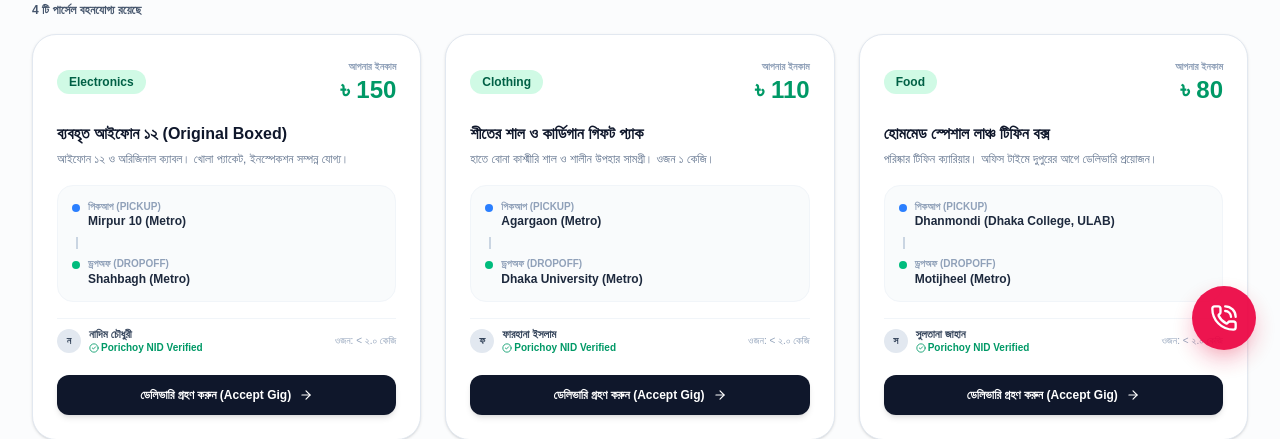
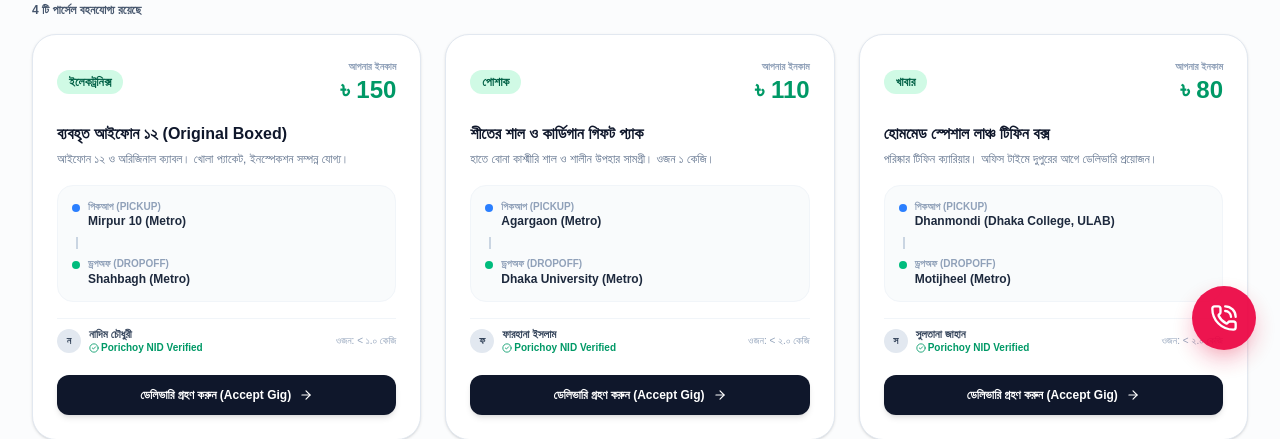
Before and after one commit to sarifulrana78/InsDel, a Next.js app in the folder client/: page /find-parcels in a window 1280 px wide. Shown: the part 426-865 px from the top of the page. Built offline with nearby package versions, Linux system fonts and the light colour scheme.

Commit message:
feat(find-parcels): implement dynamic English letter rendering for parcel feed cards

```diff
--- a/client/src/app/find-parcels/page.tsx
+++ b/client/src/app/find-parcels/page.tsx
@@ -239,7 +239,9 @@ export default function FindParcelsPage() {
         </div>
       ) : (
         <div className="grid md:grid-cols-2 lg:grid-cols-3 gap-6">
-          {availableParcels.map((parcel) => (
+          {availableParcels.map((parcel) => {
+            const loc = getLocalizedParcelText(parcel, language);
+            return (
               <div
                 key={parcel.id}
                 className="bg-white rounded-3xl border border-slate-200 shadow-sm hover:shadow-lg transition-all p-6 flex flex-col justify-between space-y-5 group"
@@ -249,10 +251,12 @@ export default function FindParcelsPage() {
                   {/* Header */}
                   <div className="flex items-center justify-between">
                     <span className="px-3 py-1 bg-emerald-100 text-emerald-800 text-xs font-bold rounded-full capitalize">
-                    {parcel.category}
+                      {loc.category}
                     </span>
                     <div className="text-right">
-                    <span className="text-[10px] text-slate-400 block font-semibold">আপনার ইনকাম</span>
+                      <span className="text-[10px] text-slate-400 block font-semibold">
+                        {language === 'BN' ? 'আপনার ইনকাম' : 'Your Earnings'}
+                      </span>
                       <span className="text-2xl font-black text-emerald-600">৳ {parcel.payoutBDT}</span>
                     </div>
                   </div>
@@ -260,10 +264,10 @@ export default function FindParcelsPage() {
                   {/* Title & Desc */}
                   <div>
                     <h3 className="text-base font-black text-slate-900 group-hover:text-emerald-600 transition">
-                    {parcel.title}
+                      {loc.title}
                     </h3>
                     <p className="text-xs text-slate-500 mt-1 line-clamp-2 leading-relaxed">
-                    {parcel.description}
+                      {loc.description}
                     </p>
                   </div>
 
@@ -272,7 +276,9 @@ export default function FindParcelsPage() {
                     <div className="flex items-start space-x-2">
                       <div className="w-2 h-2 rounded-full bg-blue-500 mt-1 shrink-0" />
                       <div>
-                      <span className="text-[10px] text-slate-400 block font-bold uppercase">পিকআপ (Pickup)</span>
+                        <span className="text-[10px] text-slate-400 block font-bold uppercase">
+                          {language === 'BN' ? 'পিকআপ (Pickup)' : 'PICKUP'}
+                        </span>
                         <span className="font-bold text-slate-800">{parcel.pickupLocation}</span>
                       </div>
                     </div>
@@ -280,7 +286,9 @@ export default function FindParcelsPage() {
                     <div className="flex items-start space-x-2">
                       <div className="w-2 h-2 rounded-full bg-emerald-500 mt-1 shrink-0" />
                       <div>
-                      <span className="text-[10px] text-slate-400 block font-bold uppercase">ড্রপঅফ (Dropoff)</span>
+                        <span className="text-[10px] text-slate-400 block font-bold uppercase">
+                          {language === 'BN' ? 'ড্রপঅফ (Dropoff)' : 'DROPOFF'}
+                        </span>
                         <span className="font-bold text-slate-800">{parcel.dropoffLocation}</span>
                       </div>
                     </div>
@@ -290,18 +298,18 @@ export default function FindParcelsPage() {
                   <div className="flex items-center justify-between pt-2 border-t border-slate-100 text-xs">
                     <div className="flex items-center space-x-2">
                       <div className="w-6 h-6 rounded-full bg-slate-200 text-slate-700 font-bold flex items-center justify-center text-[10px]">
-                      {parcel.senderName.slice(0, 1)}
+                        {loc.senderInitial}
                       </div>
                       <div>
-                      <span className="font-bold text-slate-700 block text-[11px]">{parcel.senderName}</span>
+                        <span className="font-bold text-slate-700 block text-[11px]">{loc.senderName}</span>
                         <span className="text-[10px] text-emerald-600 font-semibold flex items-center gap-0.5">
                           <CheckCircle2 className="w-2.5 h-2.5 inline" /> Porichoy NID Verified
                         </span>
                       </div>
                     </div>
 
-                  <span className="text-[10px] text-slate-400">
-                    ওজন: &lt; ২.০ কেজি
+                    <span className="text-[10px] text-slate-400 font-medium">
+                      {loc.weight}
                     </span>
                   </div>
 
@@ -317,7 +325,8 @@ export default function FindParcelsPage() {
                 </button>
 
               </div>
-          ))}
+            );
+          })}
         </div>
       )}
 
```
Lines whose indentation alone changed are shown as unchanged.
